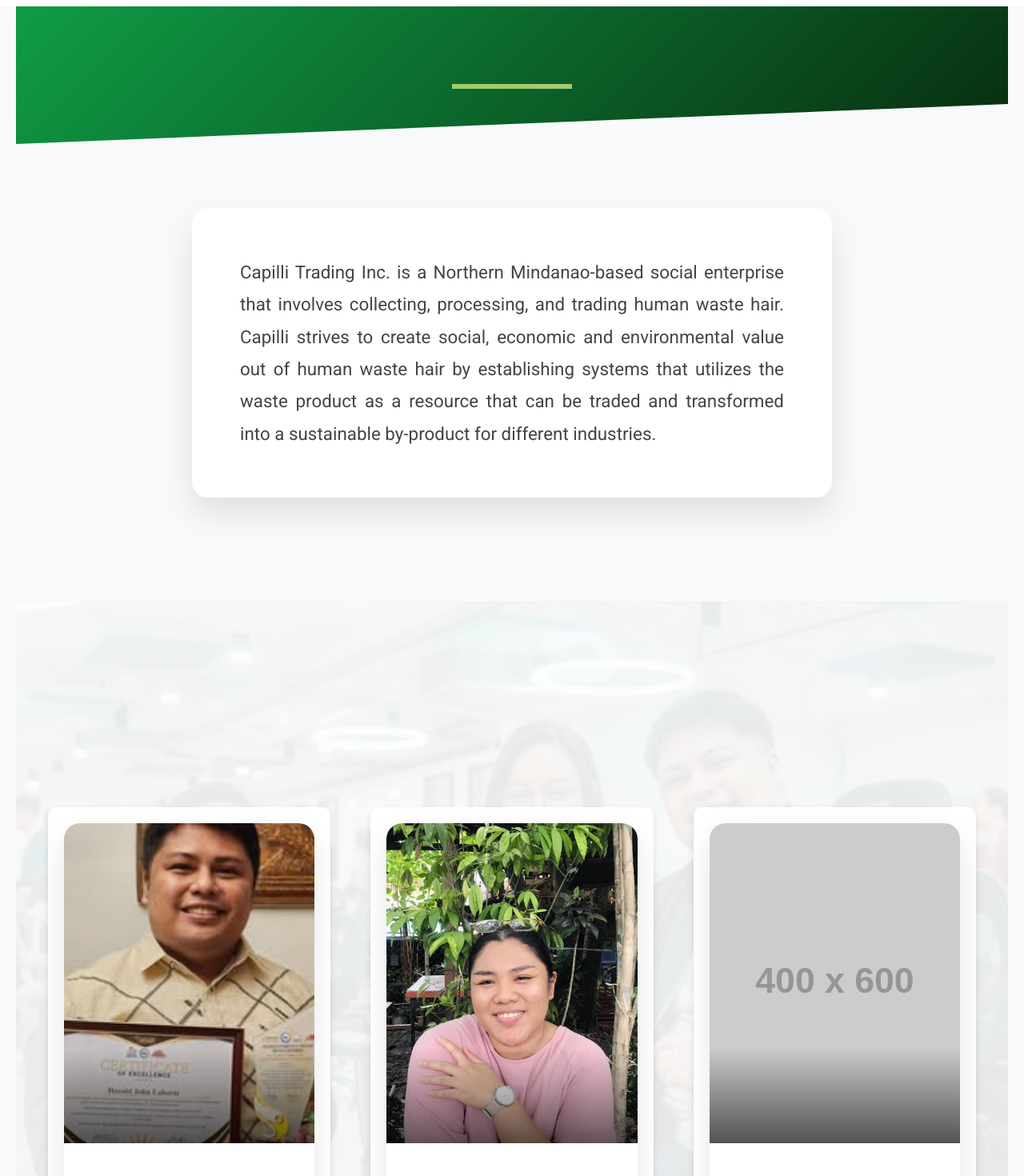
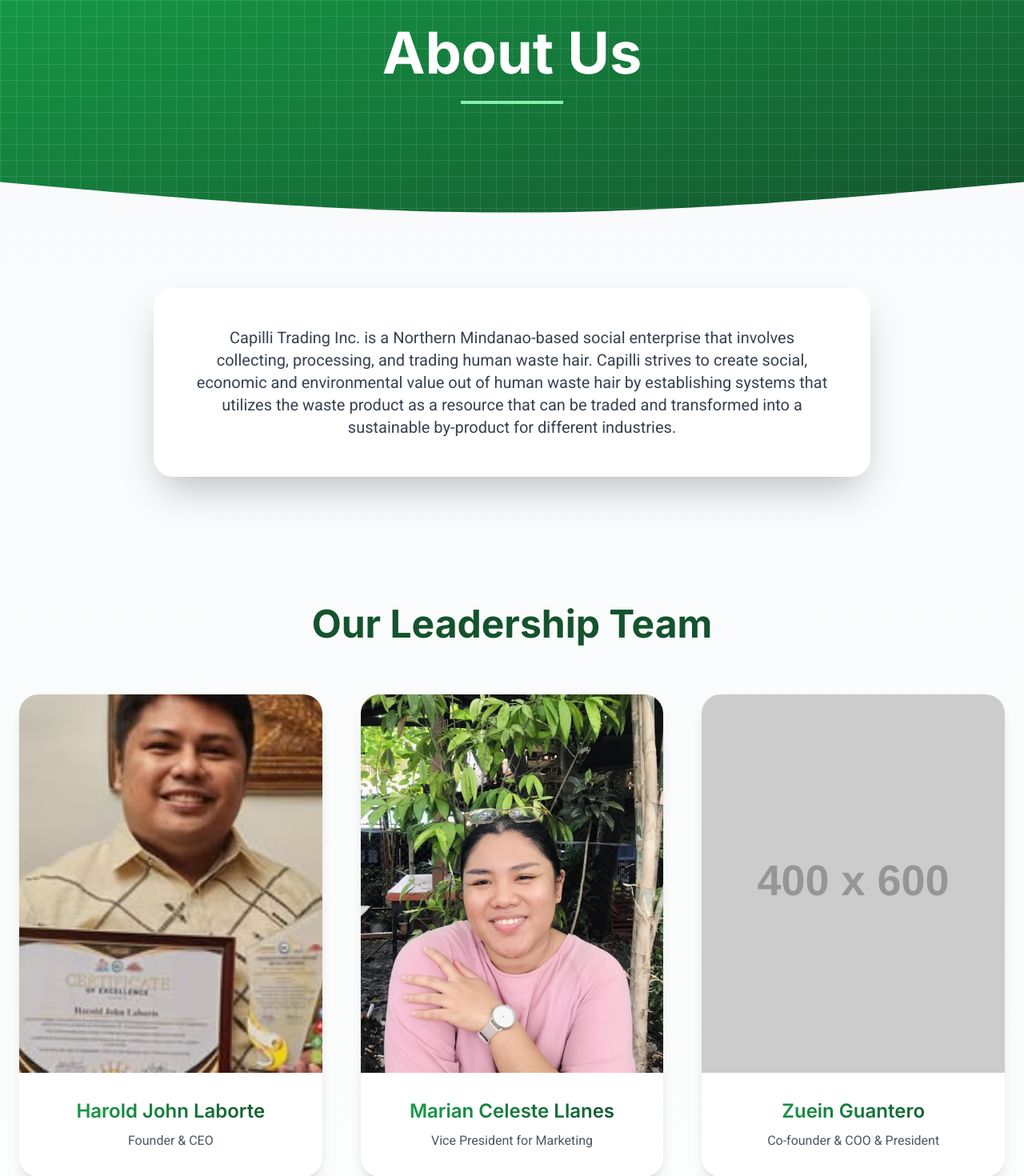
Before and after one commit to KyleGab2021/captraproj, a React (Create React App) app: page /about in a window 1280 px wide. Shown: the part 120-1590 px from the top of the page at 80% size. Built offline with nearby package versions, Linux system fonts and the light colour scheme.

Commit message:
Tailwind CSS Installation

```diff
--- a/src/Header.css
+++ b/src/Header.css
@@ -2,7 +2,7 @@
   display: flex; /* Use flexbox for layout */
   justify-content: center; /* Center the contents */
   align-items: center; /* Center align items */
-  padding: 40px; /* Increased padding */
+  padding: 20px; /* Increased padding */
   background-color: #ffffff; /* White background color */
   font-family: 'Inter', 'Roboto', sans-serif; /* Custom font family */
   position: absolute; /* Absolute positioning */
@@ -29,7 +29,7 @@
 .nav a {
   color: #10A54A; /* Pigment Green text color */
   font-weight: bold; /* Bold text */
-  font-size: 30px; /* Large font size */
+  font-size: 20px; /* Large font size */
   text-decoration: none; /* Remove default text decoration */
 }
 
--- a/src/index.css
+++ b/src/index.css
@@ -1,4 +1,8 @@
-@import url('https://fonts.googleapis.com/css2?family=Inter:ital,opsz,wght@0,14..32,100..900;1,14..32,100..900&family=Roboto:ital,wght@0,100..900;1,100..900&display=swap');
+@tailwind base;
+@tailwind components;
+@tailwind utilities;
+
+@import url('https://fonts.googleapis.com/css2?family=Inter:wght@100..900&family=Roboto:wght@100..900&display=swap');
 
 * {
   margin: 0;
@@ -30,3 +34,23 @@
   font-family: source-code-pro, Menlo, Monaco, Consolas, 'Courier New',
     monospace;
 }
+
+/* Animation utilities */
+.fade-up {
+  opacity: 0;
+  transform: translateY(40px);
+  transition: all 1s cubic-bezier(0.16, 1, 0.3, 1);
+}
+
+.fade-in {
+  opacity: 1;
+  transform: translateY(0);
+}
+
+/* Grid pattern background */
+.grid-pattern {
+  background-image:
+    linear-gradient(rgba(255, 255, 255, 0.1) 1px, transparent 1px),
+    linear-gradient(90deg, rgba(255, 255, 255, 0.1) 1px, transparent 1px);
+  background-size: 20px 20px;
+}
--- a/src/pages/About.css
+++ b/src/pages/About.css
@@ -297,3 +297,27 @@
   text-decoration: none; /* Remove default text decoration */
   color: #fff; /* White text color */
 }
+
+.animate-on-scroll {
+  opacity: 0;
+  transform: translateY(30px);
+  transition: opacity 0.6s ease-out, transform 0.6s ease-out;
+}
+
+.fade-in {
+  opacity: 1;
+  transform: translateY(0);
+}
+
+@keyframes scaleIn {
+  from {
+    transform: scaleX(0);
+  }
+  to {
+    transform: scaleX(1);
+  }
+}
+
+.animate-on-scroll.fade-in .bg-green-300 {
+  animation: scaleIn 0.8s ease-out forwards;
+}
--- a/src/pages/About.js
+++ b/src/pages/About.js
@@ -1,26 +1,8 @@
 import React, { useEffect } from 'react';
-import './About.css';
 import haroldImage from '../assets/haroldlaborte.jpg';
 import marianImage from '../assets/mariancelestellanes.jpg';
 
 function About() {
-  useEffect(() => {
-    const observer = new IntersectionObserver((entries) => {
-      entries.forEach(entry => {
-        if (entry.isIntersecting) {
-          entry.target.classList.add('fade-in');
-        }
-      });
-    }, { threshold: 0.1 });
-
-    document.querySelectorAll('.animate-on-scroll').forEach((element) => {
-      observer.observe(element);
-    });
-
-    return () => observer.disconnect();
-  }, []);
-
-  // Add default placeholder image
   const defaultImage = "https://placehold.co/400x600/10A54A/ffffff?text=Team+Member";
 
   const teamMembers = [
@@ -86,46 +68,83 @@
     },
   ];
 
+  useEffect(() => {
+    const observer = new IntersectionObserver((entries) => {
+      entries.forEach(entry => {
+        if (entry.isIntersecting) {
+          entry.target.classList.add('fade-in');
+        }
+      });
+    }, { threshold: 0.1 });
+
+    document.querySelectorAll('.fade-up').forEach((el) => observer.observe(el));
+    return () => observer.disconnect();
+  }, []);
+
   return (
-    <div className="about">
-      <section className="hero-section animate-on-scroll">
-        <h1>About Us</h1>
-        <div className="hero-underline"></div>
+    <div className="min-h-screen bg-gradient-to-b from-gray-50 to-white">
+      {/* Hero Section */}
+      <section className="relative h-[50vh] bg-gradient-to-br from-green-600 to-green-900 overflow-hidden">
+        <div className="absolute inset-0 grid-pattern"></div>
+
+        <div className="container mx-auto px-6 h-full flex flex-col justify-center items-center relative">
+          <h1 className="fade-up text-5xl md:text-7xl font-bold text-white mb-6">
+            About Us
+          </h1>
+          <div className="fade-up w-32 h-1 bg-green-300 delay-300"></div>
+        </div>
+        <div className="absolute bottom-0 left-0 w-full overflow-hidden">
+          <svg className="relative w-full h-24" viewBox="0 0 1440 74">
+            <path fill="rgb(249 250 251)" d="M0,32L120,42.7C240,53,480,75,720,74.7C960,75,1200,53,1320,42.7L1440,32L1440,320L1320,320C1200,320,960,320,720,320C480,320,240,320,120,320L0,320Z"></path>
+          </svg>
+        </div>
       </section>
 
-      <section className="company-description animate-on-scroll">
-        <div className="description-card">
-          <p>Capilli Trading Inc. is a Northern Mindanao-based social enterprise that involves
+      {/* Description Section */}
+      <section className="container mx-auto px-6 py-20">
+        <div className="fade-up max-w-4xl mx-auto">
+          <div className="bg-white rounded-3xl shadow-2xl p-8 md:p-12 hover:shadow-[0_20px_50px_rgba(8,45,15,0.1)] transition-shadow duration-500">
+            <p className="text-lg md:text-xl text-gray-700 leading-relaxed">
+              Capilli Trading Inc. is a Northern Mindanao-based social enterprise that involves
               collecting, processing, and trading human waste hair. Capilli strives to create
               social, economic and environmental value out of human waste hair by establishing
               systems that utilizes the waste product as a resource that can be traded and
               transformed into a sustainable by-product for different industries.
             </p>
           </div>
+        </div>
       </section>
 
-      <section className="team-section">
-        <h2 className="animate-on-scroll">Our Leadership Team</h2>
-        <div className="team-grid">
+      {/* Team Section */}
+      <section className="container mx-auto px-6 py-20">
+        <h2 className="fade-up text-4xl md:text-5xl font-bold text-green-900 text-center mb-16">
+          Our Leadership Team
+        </h2>
+
+        <div className="grid grid-cols-1 md:grid-cols-2 lg:grid-cols-3 gap-8 md:gap-12">
           {teamMembers.map((member, index) => (
             <div
-              className="team-card animate-on-scroll"
               key={index}
-              style={{ animationDelay: `${member.delay}ms` }}
+              className="fade-up group"
+              style={{ transitionDelay: `${index * 100}ms` }}
             >
-              <div className="card-content">
-                <div className="photo-container">
+              <div className="bg-white rounded-3xl overflow-hidden shadow-lg hover:shadow-2xl transition-all duration-500 hover:-translate-y-2">
+                <div className="relative aspect-[4/5] overflow-hidden">
                   <img
                     src={member.image}
                     alt={member.name}
-                    onError={(e) => {
-                      e.target.src = defaultImage;
-                    }}
+                    className="w-full h-full object-cover transform group-hover:scale-110 transition-transform duration-700"
+                    onError={(e) => { e.target.src = defaultImage }}
                   />
+                  <div className="absolute inset-0 bg-gradient-to-t from-black/70 via-black/20 to-transparent opacity-0 group-hover:opacity-100 transition-opacity duration-500"></div>
                 </div>
-                <div className="member-info">
-                  <h3>{member.name}</h3>
-                  <p>{member.position}</p>
+                <div className="p-6 md:p-8">
+                  <h3 className="text-xl md:text-2xl font-semibold bg-gradient-to-r from-green-600 to-green-900 bg-clip-text text-transparent">
+                    {member.name}
+                  </h3>
+                  <p className="mt-2 text-gray-600">
+                    {member.position}
+                  </p>
                 </div>
               </div>
             </div>
--- /dev/null
+++ b/tailwind.config.js
@@ -0,0 +1,21 @@
+module.exports = {
+  content: [
+    "./src/**/*.{js,jsx,ts,tsx}",
+  ],
+  theme: {
+    extend: {
+      clipPath: {
+        triangle: 'polygon(0 50%, 100% 0, 100% 100%, 0% 100%)',
+      },
+    },
+  },
+  plugins: [
+    function ({ addUtilities }) {
+      addUtilities({
+        '.clip-path-triangle': {
+          'clip-path': 'polygon(0 50%, 100% 0, 100% 100%, 0% 100%)',
+        },
+      });
+    },
+  ],
+};
```
Also changed, not shown: 1 other file (tests, documents, lock files or other folders). Lines whose indentation alone changed are shown as unchanged.
